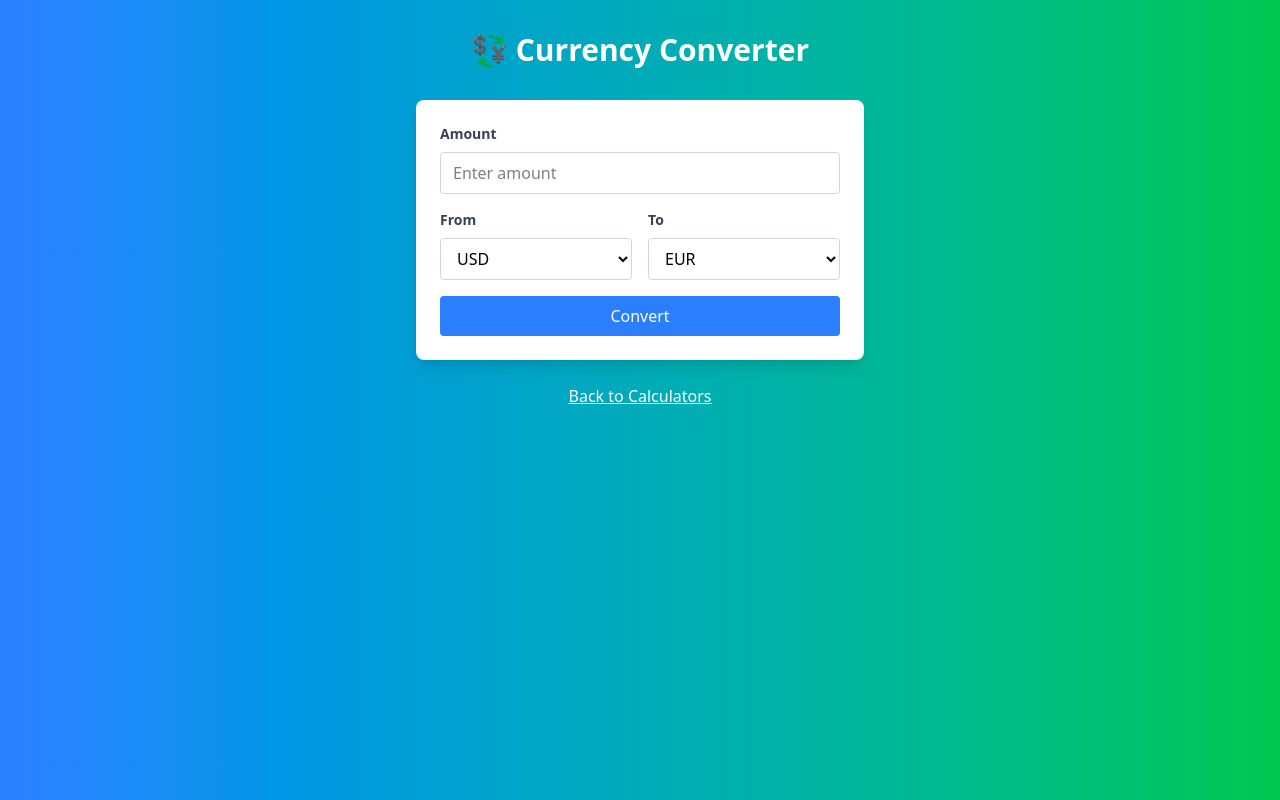
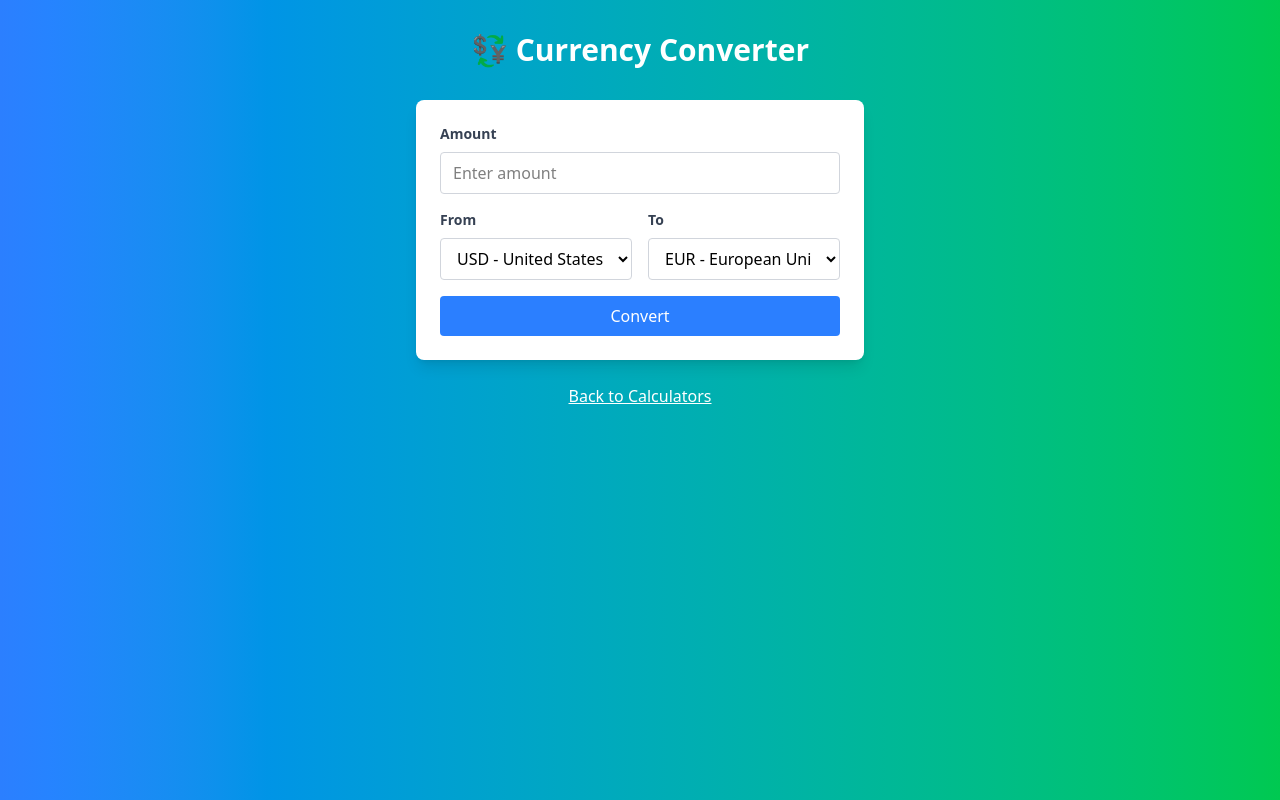
Before and after one commit to Sudharsan-6955/Multical_C, a React (Vite) app: page /currency-converter in a window 1280 px wide. Built offline with nearby package versions, Linux system fonts and the light colour scheme.

Commit message:
make fix in currency converter

```diff
--- a/src/calcs/CurrencyConverter.jsx
+++ b/src/calcs/CurrencyConverter.jsx
@@ -9,12 +9,24 @@ const CurrencyConverter = () => {
 
   // Mock exchange rates (in real app, fetch from API)
   const exchangeRates = {
-    USD: { EUR: 0.85, GBP: 0.73, JPY: 110, CAD: 1.25, AUD: 1.35 },
-    EUR: { USD: 1.18, GBP: 0.86, JPY: 129, CAD: 1.47, AUD: 1.59 },
-    GBP: { USD: 1.37, EUR: 1.16, JPY: 150, CAD: 1.71, AUD: 1.85 }
+    USD: { EUR: 0.85, GBP: 0.73, JPY: 110, CAD: 1.25, AUD: 1.35, INR: 83.12 },
+    EUR: { USD: 1.18, GBP: 0.86, JPY: 129, CAD: 1.47, AUD: 1.59, INR: 97.88 },
+    GBP: { USD: 1.37, EUR: 1.16, JPY: 150, CAD: 1.71, AUD: 1.85, INR: 113.87 },
+    JPY: { USD: 0.0091, EUR: 0.0077, GBP: 0.0067, CAD: 0.011, AUD: 0.012, INR: 0.76 },
+    CAD: { USD: 0.80, EUR: 0.68, GBP: 0.58, JPY: 88, AUD: 1.08, INR: 66.50 },
+    AUD: { USD: 0.74, EUR: 0.63, GBP: 0.54, JPY: 81, CAD: 0.93, INR: 61.54 },
+    INR: { USD: 0.012, EUR: 0.010, GBP: 0.0088, JPY: 1.32, CAD: 0.015, AUD: 0.016 }
   };
 
-  const currencies = ['USD', 'EUR', 'GBP', 'JPY', 'CAD', 'AUD'];
+  const currencyData = [
+    { code: 'USD', country: 'United States' },
+    { code: 'EUR', country: 'European Union' },
+    { code: 'GBP', country: 'United Kingdom' },
+    { code: 'JPY', country: 'Japan' },
+    { code: 'CAD', country: 'Canada' },
+    { code: 'AUD', country: 'Australia' },
+    { code: 'INR', country: 'India' }
+  ];
 
   const convertCurrency = () => {
     const amountNum = parseFloat(amount);
@@ -54,8 +66,10 @@ const CurrencyConverter = () => {
                   onChange={(e) => setFromCurrency(e.target.value)}
                   className="w-full px-3 py-2 border border-gray-300 rounded focus:outline-none focus:border-blue-500"
                 >
-                  {currencies.map(currency => (
-                    <option key={currency} value={currency}>{currency}</option>
+                  {currencyData.map(currency => (
+                    <option key={currency.code} value={currency.code}>
+                      {currency.code} - {currency.country}
+                    </option>
                   ))}
                 </select>
               </div>
@@ -67,8 +81,10 @@ const CurrencyConverter = () => {
                   onChange={(e) => setToCurrency(e.target.value)}
                   className="w-full px-3 py-2 border border-gray-300 rounded focus:outline-none focus:border-blue-500"
                 >
-                  {currencies.map(currency => (
-                    <option key={currency} value={currency}>{currency}</option>
+                  {currencyData.map(currency => (
+                    <option key={currency.code} value={currency.code}>
+                      {currency.code} - {currency.country}
+                    </option>
                   ))}
                 </select>
               </div>
```
